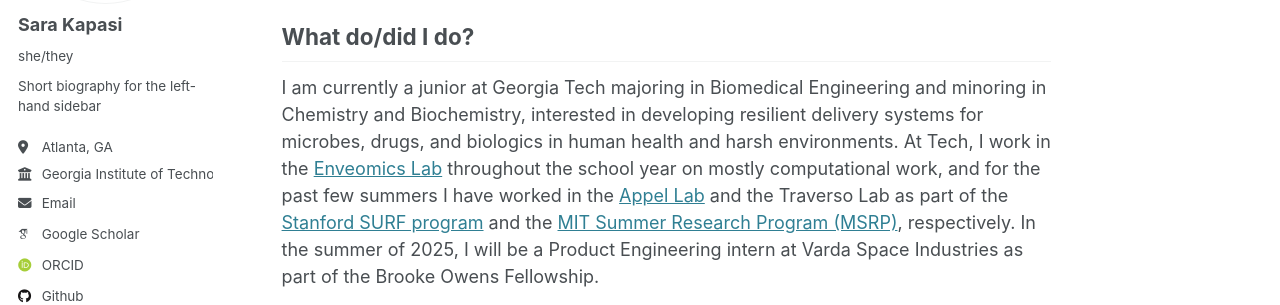
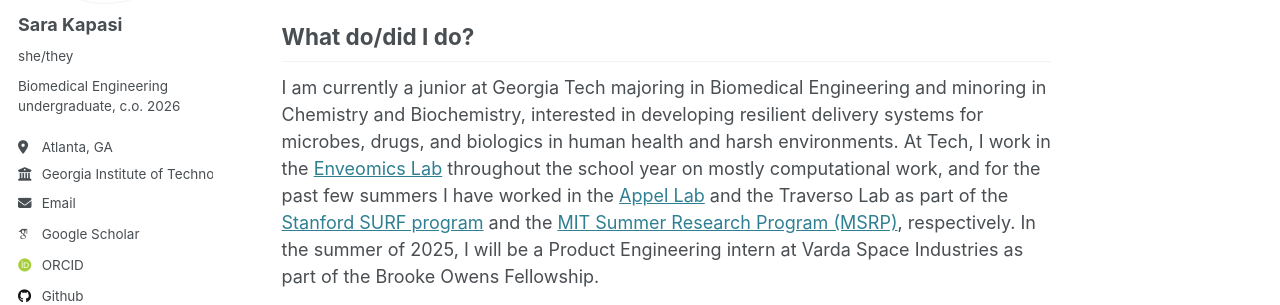
Before and after one commit to sarakapasi/sarakapasi.github.io, a Jekyll site: the page built from _pages/about.md, in a window 1280 px wide. Shown: the part 278-583 px from the top of the page. Built offline with Jekyll 4.4.1, drawn with Linux system fonts in a browser that asks for light colours; some web fonts are replaced.

Commit message:
Update _config.yml

```diff
--- a/_config.yml
+++ b/_config.yml
@@ -24,7 +24,7 @@ author:
   avatar           : "headshot-c.jpg"
   name             : "Sara Kapasi"
   pronouns         : "she/they"
-  bio              : "Short biography for the left-hand sidebar"
+  bio              : "Biomedical Engineering undergraduate, c.o. 2026"
   location         : "Atlanta, GA"
   employer         : "Georgia Institute of Technology"
   uri              : # URL
```
